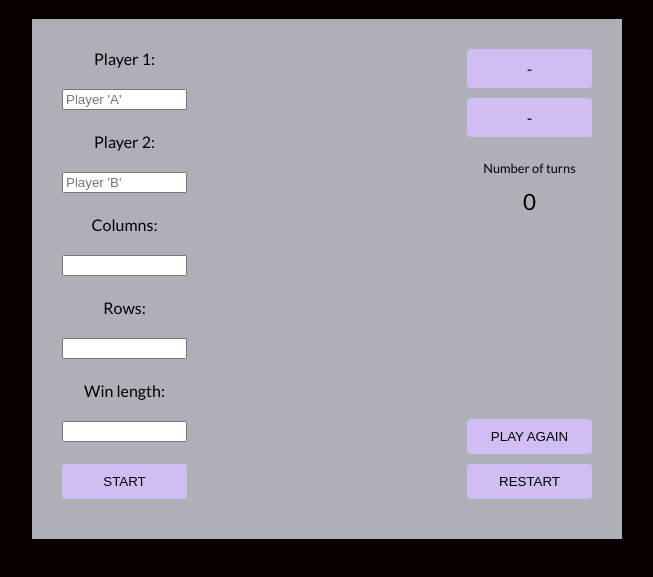
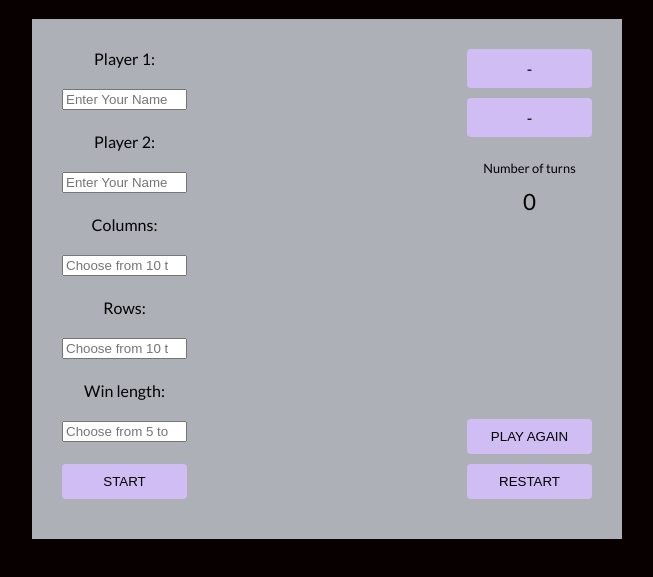
Before and after one commit to Pewdeadcake/tictactoe, a plain HTML site: page index.html in a window 1280 px wide. Shown: the part 63-640 px from the top of the page, without its empty margins (313-966 px from the left). Drawn offline with Linux system fonts and the light colour scheme; a web font is replaced by a local one.

Commit message:
Update index.html

```diff
--- a/index.html
+++ b/index.html
@@ -21,15 +21,15 @@
   <main>
     <section id="startBox" class="sidebar">
       <label for="player1_name">Player 1:</label>
-      <input type="text" id="player1_name" maxlength="20" placeholder="Player 'A'"/>
+      <input type="text" id="player1_name" maxlength="20" placeholder="Enter Your Name"/>
       <label for="player2_name">Player 2:</label>
-      <input type="text" id="player2_name" maxlength="20" placeholder="Player 'B'"/>
+      <input type="text" id="player2_name" maxlength="20" placeholder="Enter Your Name"/>
       <label for="columns">Columns:</label>
-      <input type="number" id="columns" min="10" max="100" placeholder=""/>
+      <input type="number" id="columns" min="10" max="100" placeholder="Choose from 10 to 100"/>
       <label for="rows">Rows:</label>
-      <input type="number" id="rows" min="10" max="100" placeholder=""/>
+      <input type="number" id="rows" min="10" max="100" placeholder="Choose from 10 to 100"/>
       <label for="steps">Win length: </label>
-      <input type="number" id="steps" min="5" max="8" placeholder=""/>
+      <input type="number" id="steps" min="5" max="10" placeholder="Choose from 5 to 10"/>
       <button id="start" class="button_box">START</button>
     </section>
     <section id="field">
@@ -42,8 +42,8 @@
         <p id="numberTurns">0</p>
       </div>
       <h2 id="status"></h2>
-      <button id="playAgain" class="button_box">PLAY AGAIN</button>
-      <button id="restart" class="button_box">RESTART</button>
+      <button id="play Again" class="button_box">PLAY AGAIN</button>
+      <button id="Reset" class="button_box">RESTART</button>
     </section>
   </main>
 
```
